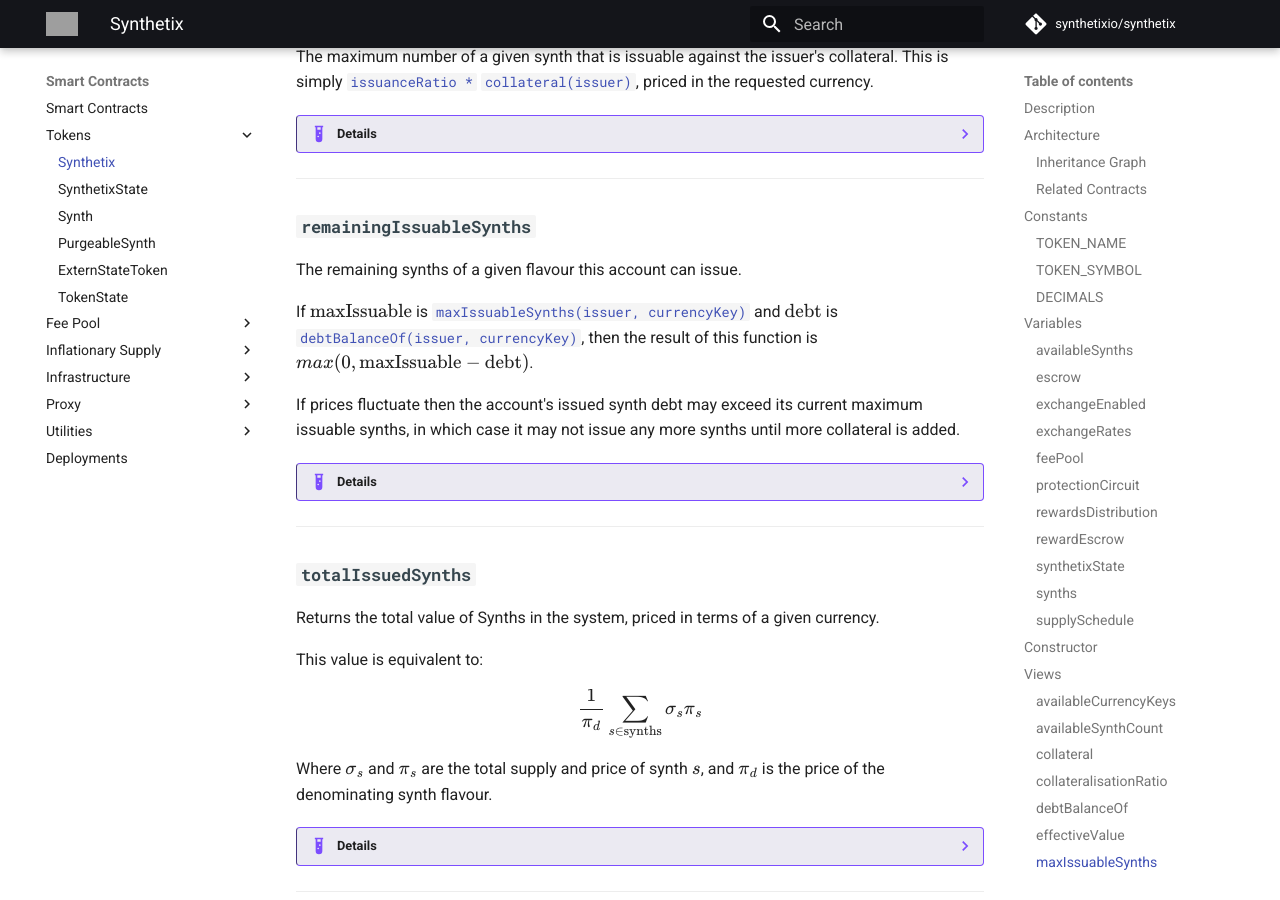
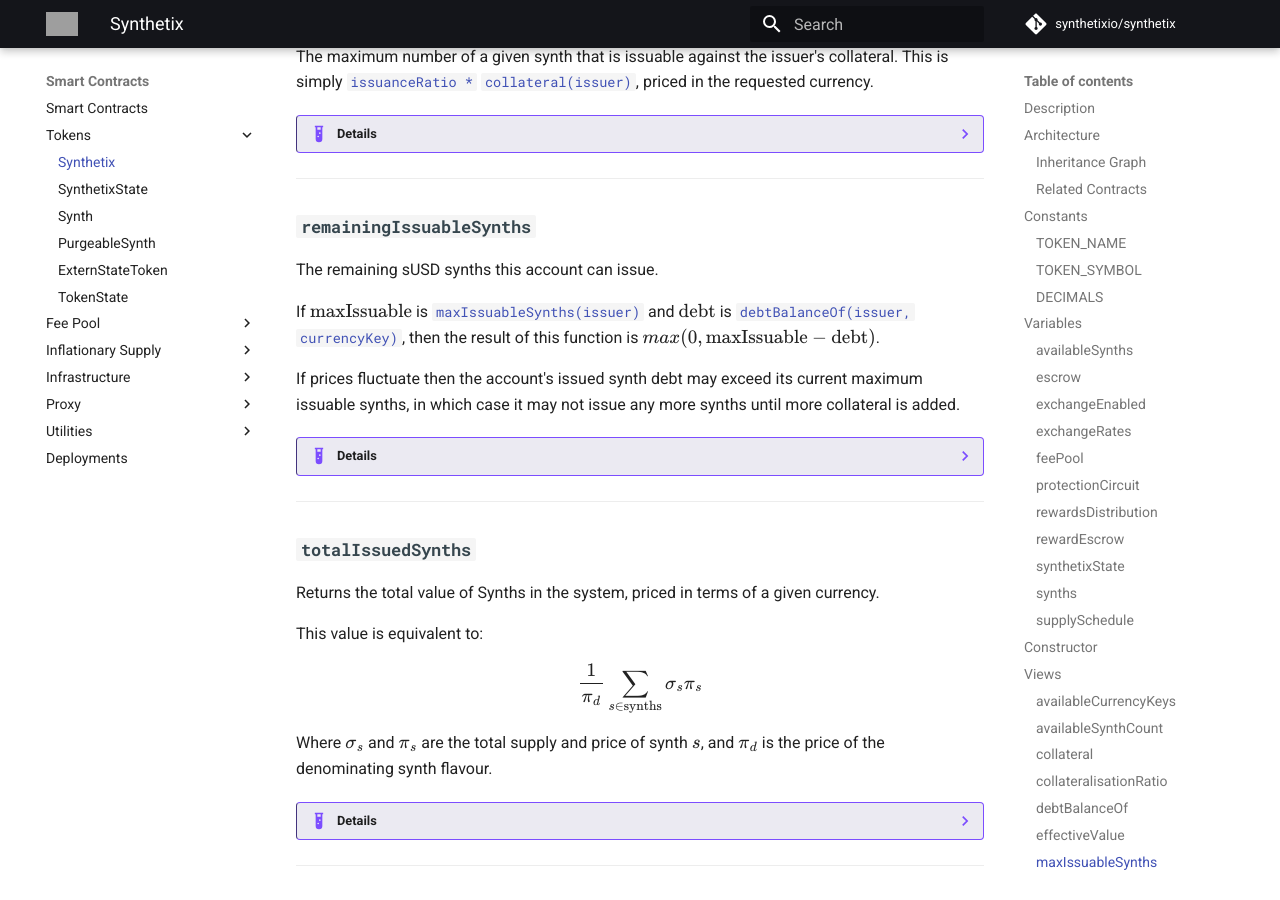
Before and after one commit to Synthetixio/synthetix, an MkDocs documentation site: the page built from docs/content/contracts/Synthetix.md, in a window 1280 px wide and 900 px high, scrolled down 7015 px. Built offline with MkDocs 1.6.1 and Material for MkDocs 9.7.7, drawn with Linux system fonts in a browser that asks for light colours; formulas are drawn with MathJax 3; comment, search, counter and statistics services are not loaded; grey boxes are pictures that could not be loaded.

Commit message:
update method signatures for Synthetix.md and add comment to script

```diff
--- a/docs/content/contracts/Synthetix.md
+++ b/docs/content/contracts/Synthetix.md
@@ -293,9 +293,9 @@
 
 ### `remainingIssuableSynths`
 
-The remaining synths of a given flavour this account can issue.
+The remaining sUSD synths this account can issue.
 
-If $\text{maxIssuable}$ is [`maxIssuableSynths(issuer, currencyKey)`](#maxissuablesynths) and $\text{debt}$ is [`debtBalanceOf(issuer, currencyKey)`](#debtbalanceof), then the result of this function is $max(0, \text{maxIssuable} - \text{debt})$.
+If $\text{maxIssuable}$ is [`maxIssuableSynths(issuer)`](#maxissuablesynths) and $\text{debt}$ is [`debtBalanceOf(issuer, currencyKey)`](#debtbalanceof), then the result of this function is $max(0, \text{maxIssuable} - \text{debt})$.
 
 If prices fluctuate then the account's issued synth debt may exceed its current maximum issuable synths, in which case it may not issue any more synths until more collateral is added.
 
@@ -303,7 +303,7 @@
 
     **Signature**
 
-    `remainingIssuableSynths(address issuer, bytes32 currencyKey) public view returns (uint)`
+    `remainingIssuableSynths(address issuer) public view returns (uint)`
 
 ---
 
```
Also changed, not shown: 1 other file.
